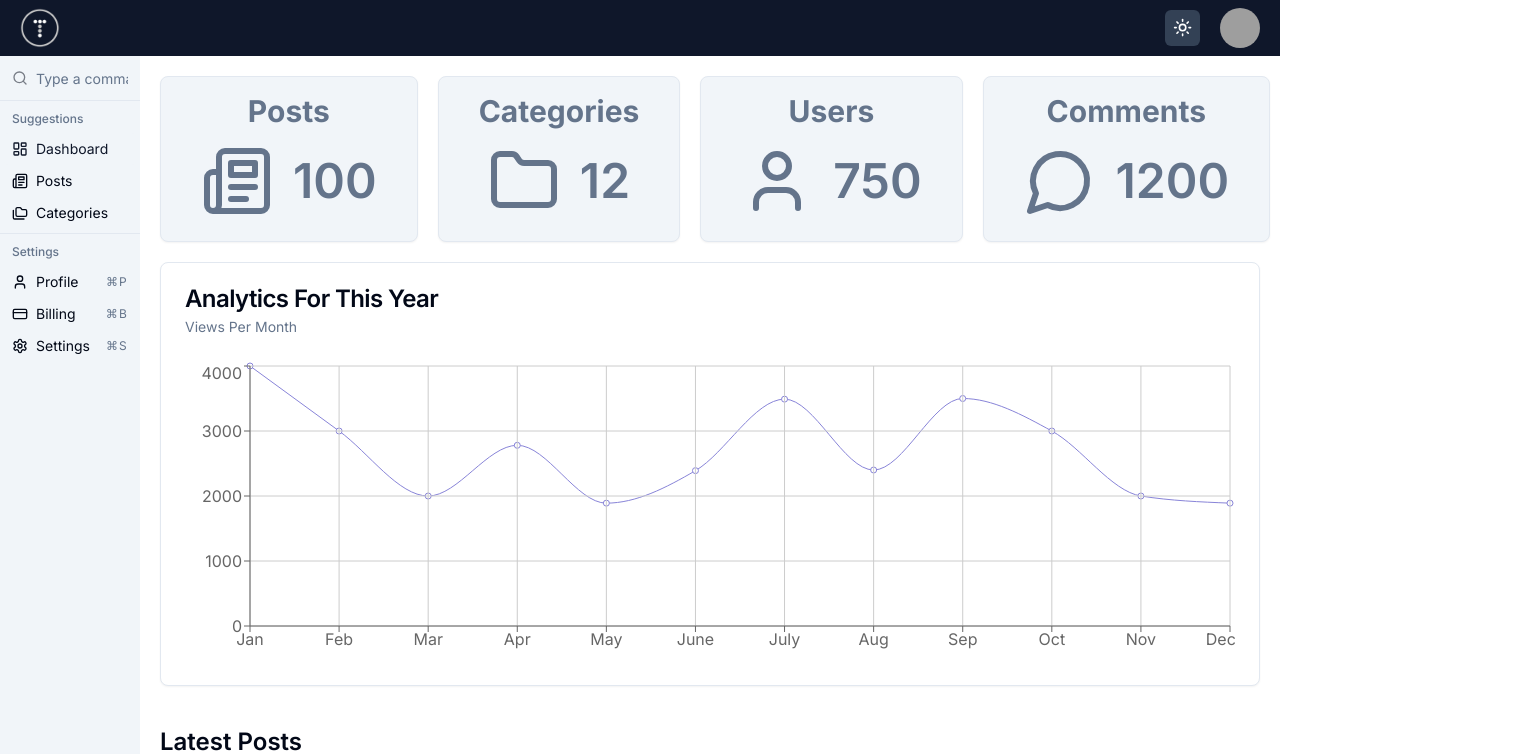
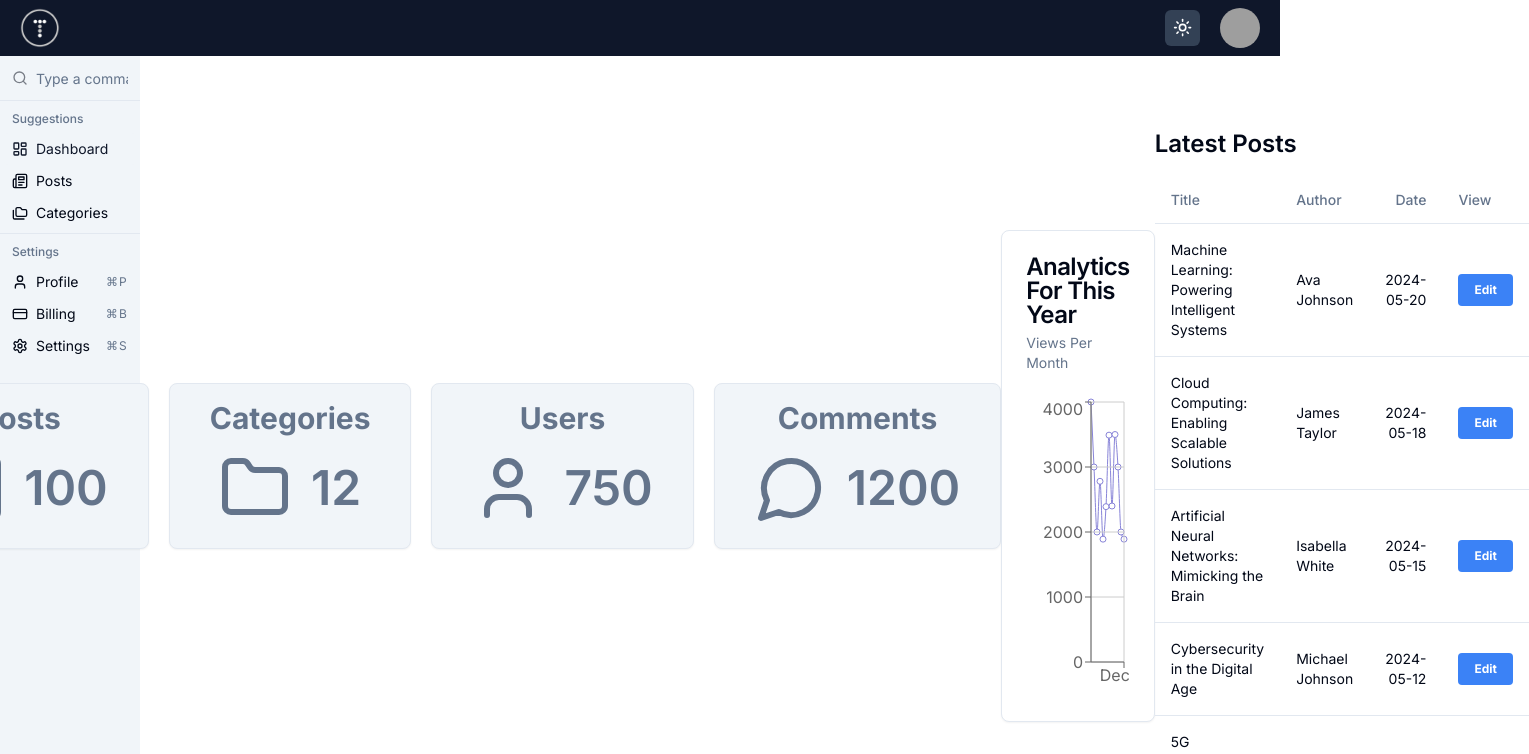
Before and after one commit to Annie-Huang/traversypress-ui, a Next.js app: page / in a window 1280 px wide. Shown: the top 754 px of the page, 1529 px wide, since content can reach past the window. Built offline with nearby package versions, Linux system fonts and the light colour scheme; grey boxes are pictures that could not be loaded.

Commit message:
Copy AuthLayout into MainLayout

```diff
--- /dev/null
+++ b/app/(main)/layout.tsx
@@ -0,0 +1,11 @@
+import React from 'react';
+
+const MainLayout = ({ children }: { children: React.ReactNode }) => {
+  return (
+    <div className='h-[100vh] flex items-center justify-center relative'>
+      {children}
+    </div>
+  );
+};
+
+export default MainLayout;
```
Also changed, not shown: Note.txt.
